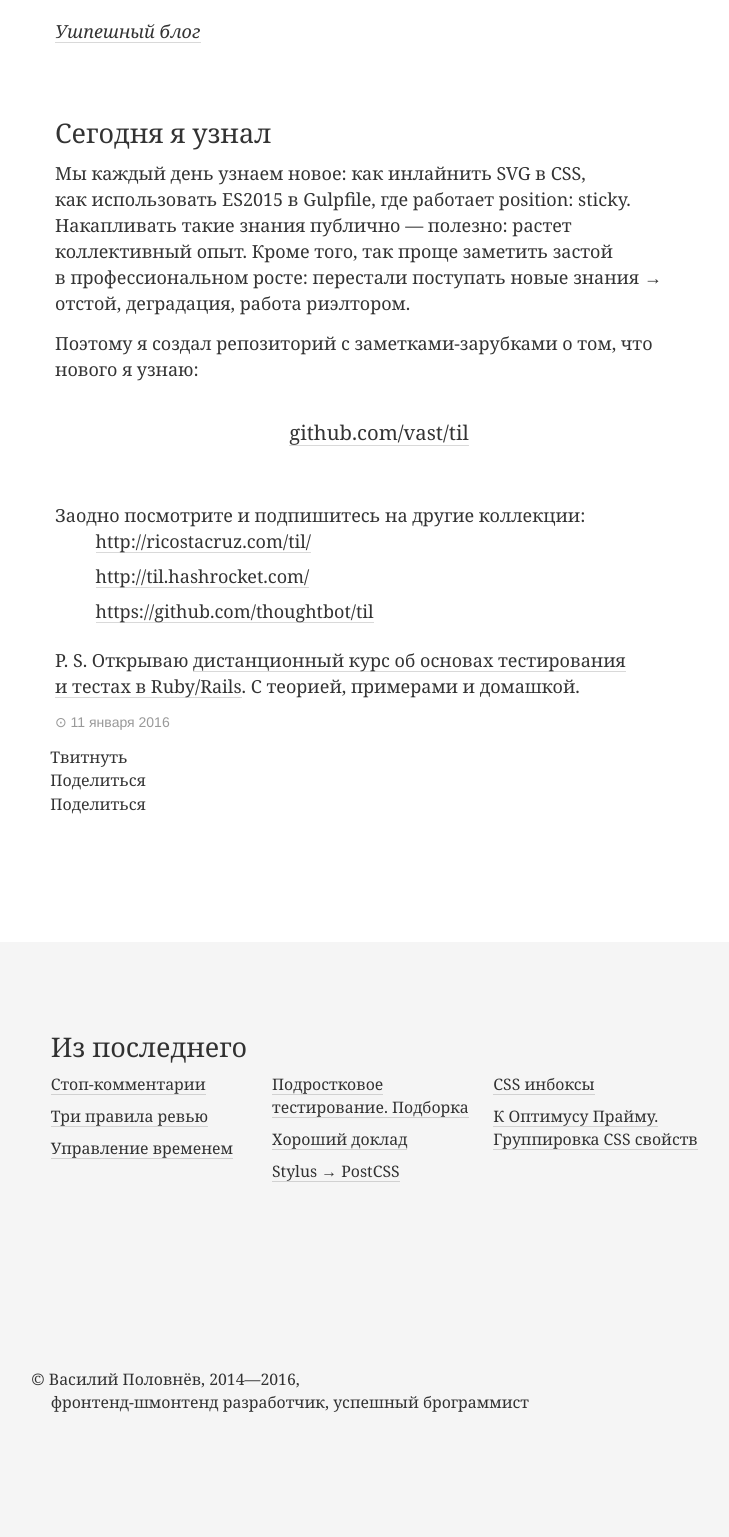
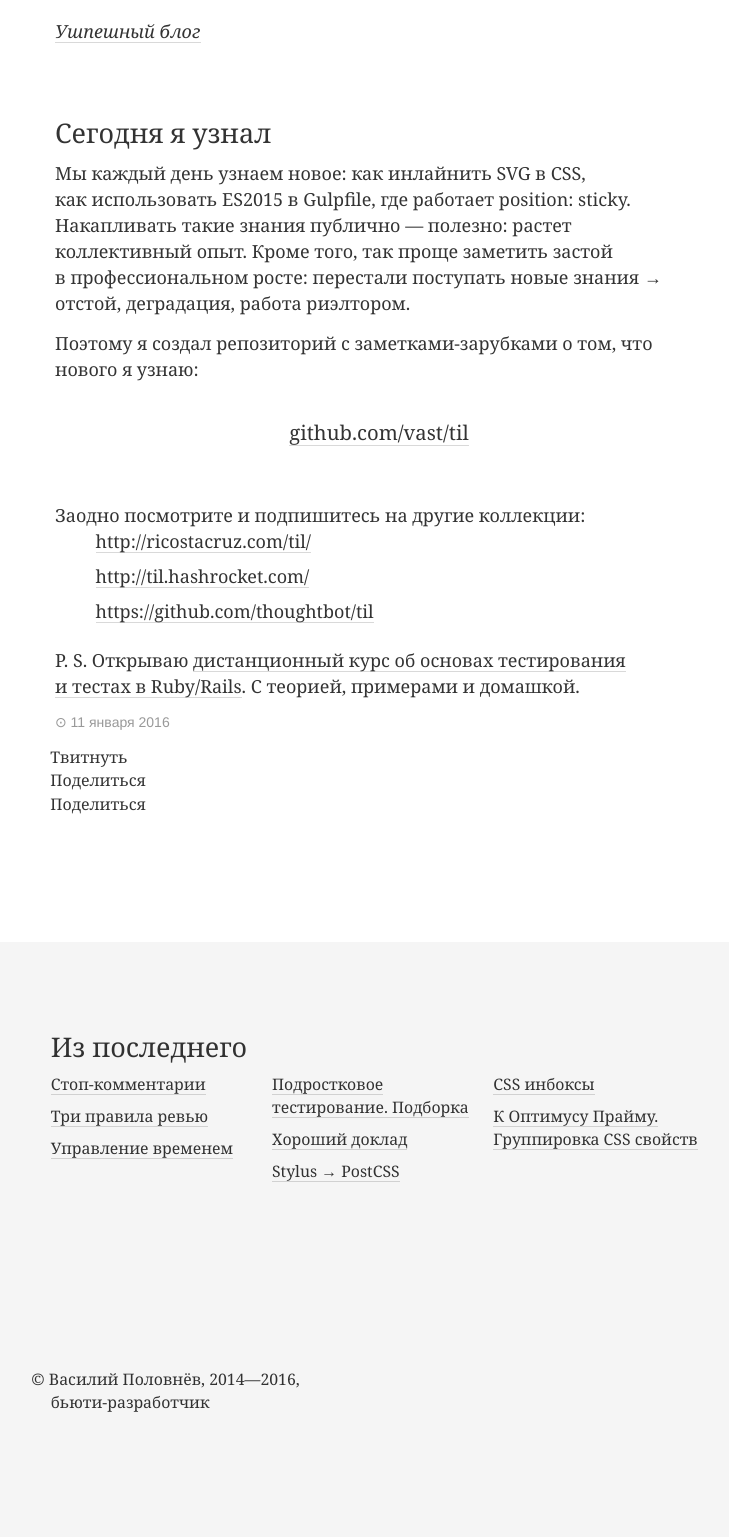
Before and after one commit to vast/vast.github.io, a Jekyll site: the page built from _posts/2016-01-11-til.md, in a window 1280 px wide. Shown: the whole page, without its empty margins (17-746 px from the left). Built offline with Jekyll 4.4.1, drawn with Linux system fonts in a browser that asks for light colours; a style sheet for code colours, icons or effects is not loaded; some of the changed lines change nothing that is shown.

Commit message:
clean up funny titles

```diff
--- a/_layouts/default.html
+++ b/_layouts/default.html
@@ -89,7 +89,7 @@
 
       <footer id="footer">
         <span style="margin-left: -1.22em">&copy; Василий Половнёв, 2014—{{ site.time | date: '%Y' }}</span>,<br />
-        <span id="funny-title" class="title" onmouseenter="javascript:trulyRandom();">фронтенд-шмонтенд разработчик, успешный брограммист</span>
+        <span id="funny-title" class="title" onmouseenter="javascript:trulyRandom();">бьюти-разработчик</span>
       </footer>
     </div>
   </div>
@@ -102,16 +102,15 @@
       'капитан-командор, непризнанный филантроп',
       'автор бестселлера &laquo;HTML ненавидит нас всех&raquo;',
       'веб-евангелист в ООО &laquo;Печенька&raquo;',
-      'давно мечтает о двойной фамилии Круг-Циркуль',
+      'давно мечтает о&nbsp;фамилии Круг-Циркуль',
       'мать, жена, саентолог',
       'мастер спорта по тяжелым омлетикам',
-      'фронтенд-шмонтенд разработчик, успешный брограммист',
-      'самый счастливый обладатель маски Оптимуса Прайма в Курской области',
-      'один ниггер из десяти тысяч',
+      'фронтенд-шмонтенд разработчик',
+      'один нигер из&nbsp;десяти тысяч',
       'редактор журнала &laquo;Верстающий Фатеж&raquo;',
       'программист полураспада',
       'бьюти-разработчик',
-      'я не выбрал русский рэп, русский рэп выбрал меня'
+      'мамкин штангист'
     ];
 
     var trulyRandom = function() {
```
